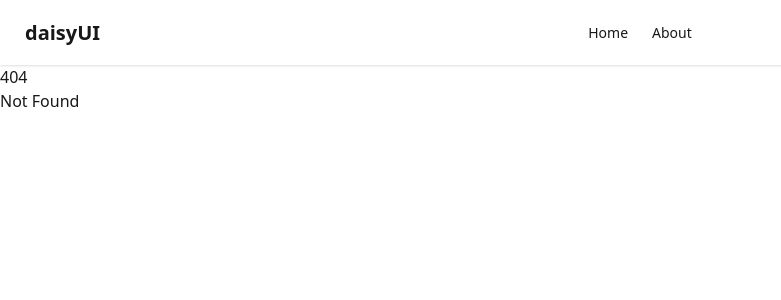
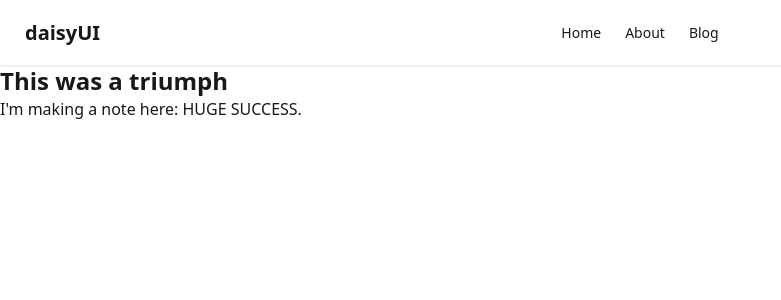
Before and after one commit to KeftonDavid/sveltekit-learn, a SvelteKit app in the folder app/: page /blog/cake in a window 1280 px wide. Before the commit this address had no page. Shown: the top 300 px of the page, without its empty margins (0-781 px from the left). Built offline with nearby package versions, Linux system fonts and the light colour scheme.

Commit message:
feat: loading data

```diff
--- a/app/src/routes/+layout.svelte
+++ b/app/src/routes/+layout.svelte
@@ -14,6 +14,7 @@
           class="menu menu-sm dropdown-content bg-base-100 rounded-box z-1 mt-3 w-52 p-2 shadow">
           <li><a href="/">Home</a></li>
           <li><a href="/about">About</a></li>
+          <li><a href="/blog">Blog</a></li>
 
         </ul>
       </div>
@@ -24,6 +25,8 @@
       <ul class="menu menu-horizontal px-1">
         <li><a href="/">Home</a></li>
         <li><a href="/about">About</a></li>
+        <li><a href="/blog">Blog</a></li>
+
 
       </ul>
     </div>
--- /dev/null
+++ b/app/src/routes/blog/+page.svelte
@@ -0,0 +1,11 @@
+<script lang="ts">
+    let { data } = $props();
+</script>
+
+<h1 class="text-2xl font-bold">Blog</h1>
+
+<ul>
+    {#each data.summaries as {slug, title}}
+        <li><a class="underline" href="/blog/{slug}">{title}</a></li>
+    {/each}
+</ul>
--- /dev/null
+++ b/app/src/routes/blog/+page.ts
@@ -0,0 +1,10 @@
+import { posts } from "./data";
+
+export function load() {
+    return {
+        summaries: posts.map((post) => ({
+            slug: post.slug,
+            title: post.title
+        }))
+    }
+}
--- /dev/null
+++ b/app/src/routes/blog/[slug]/+layout.svelte
@@ -0,0 +1,9 @@
+<script lang="ts">
+    let { data, children } = $props();
+</script>
+
+<div>
+    <main>
+        {@render children()}
+    </main>
+</div>
--- /dev/null
+++ b/app/src/routes/blog/[slug]/+page.svelte
@@ -0,0 +1,8 @@
+<script lang="ts">
+    let { data } = $props();
+    console.log(data);
+
+</script>
+
+<h1 class="text-2xl font-bold">{data.post?.title}</h1>
+<div>{@html data.post?.content}</div>
--- /dev/null
+++ b/app/src/routes/blog/[slug]/+page.ts
@@ -0,0 +1,9 @@
+import { posts } from "../data";
+
+export function load ({params}) {
+    const post = posts.find((post) => post.slug === params.slug!)
+
+    return {
+        post
+    }
+}
--- /dev/null
+++ b/app/src/routes/blog/data.ts
@@ -0,0 +1,21 @@
+export const posts = [
+	{
+		slug: 'welcome',
+		title: 'Welcome to the Aperture Science computer-aided enrichment center',
+		content:
+			'<p>We hope your brief detention in the relaxation vault has been a pleasant one.</p><p>Your specimen has been processed and we are now ready to begin the test proper.</p>'
+	},
+
+	{
+		slug: 'safety',
+		title: 'Safety notice',
+		content:
+			'<p>While safety is one of many Enrichment Center Goals, the Aperture Science High Energy Pellet, seen to the left of the chamber, can and has caused permanent disabilities, such as vaporization. Please be careful.</p>'
+	},
+
+	{
+		slug: 'cake',
+		title: 'This was a triumph',
+		content: "<p>I'm making a note here: HUGE SUCCESS.</p>"
+	}
+];
```
